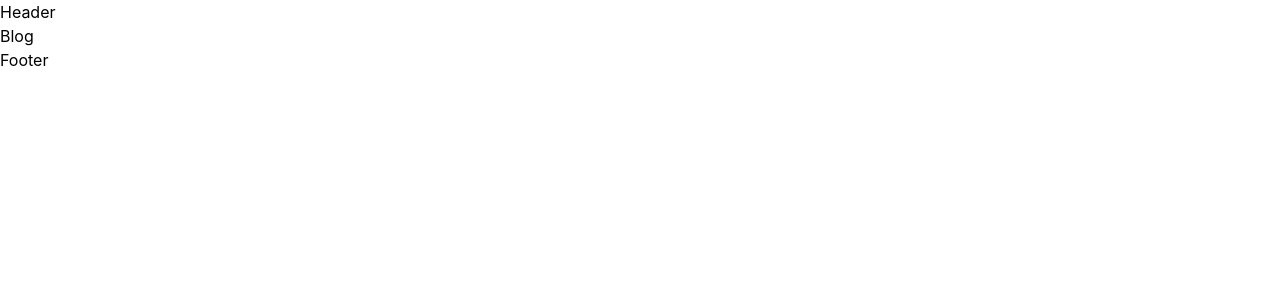
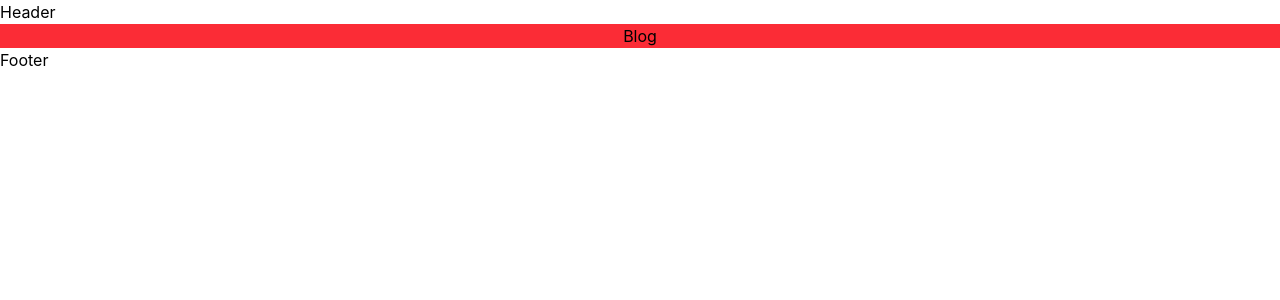
Before and after one commit to AlisherAbsaitov/GW-36Createx, a React (Vite) app: page /blog in a window 1280 px wide. Shown: the top 300 px of the page. Built offline with nearby package versions, Linux system fonts and the light colour scheme.

Commit message:
add styles in Blog

```diff
--- a/src/pages/Blog.jsx
+++ b/src/pages/Blog.jsx
@@ -2,6 +2,6 @@ import React from 'react'
 // Abdurahman
 export default function Blog() {
   return (
-    <div>Blog</div>
+    <div className='bg-red-500 text-center'>Blog</div>
   )
 }
```
